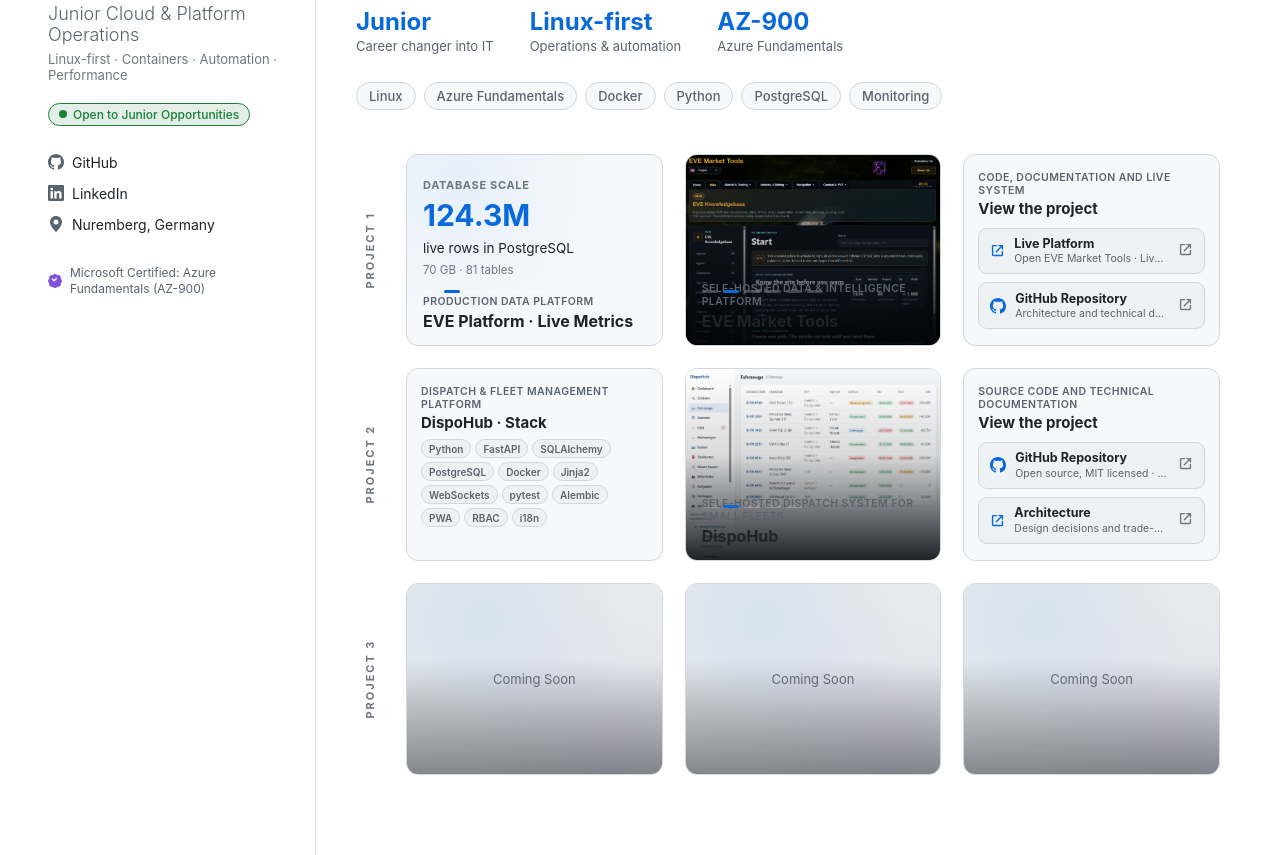
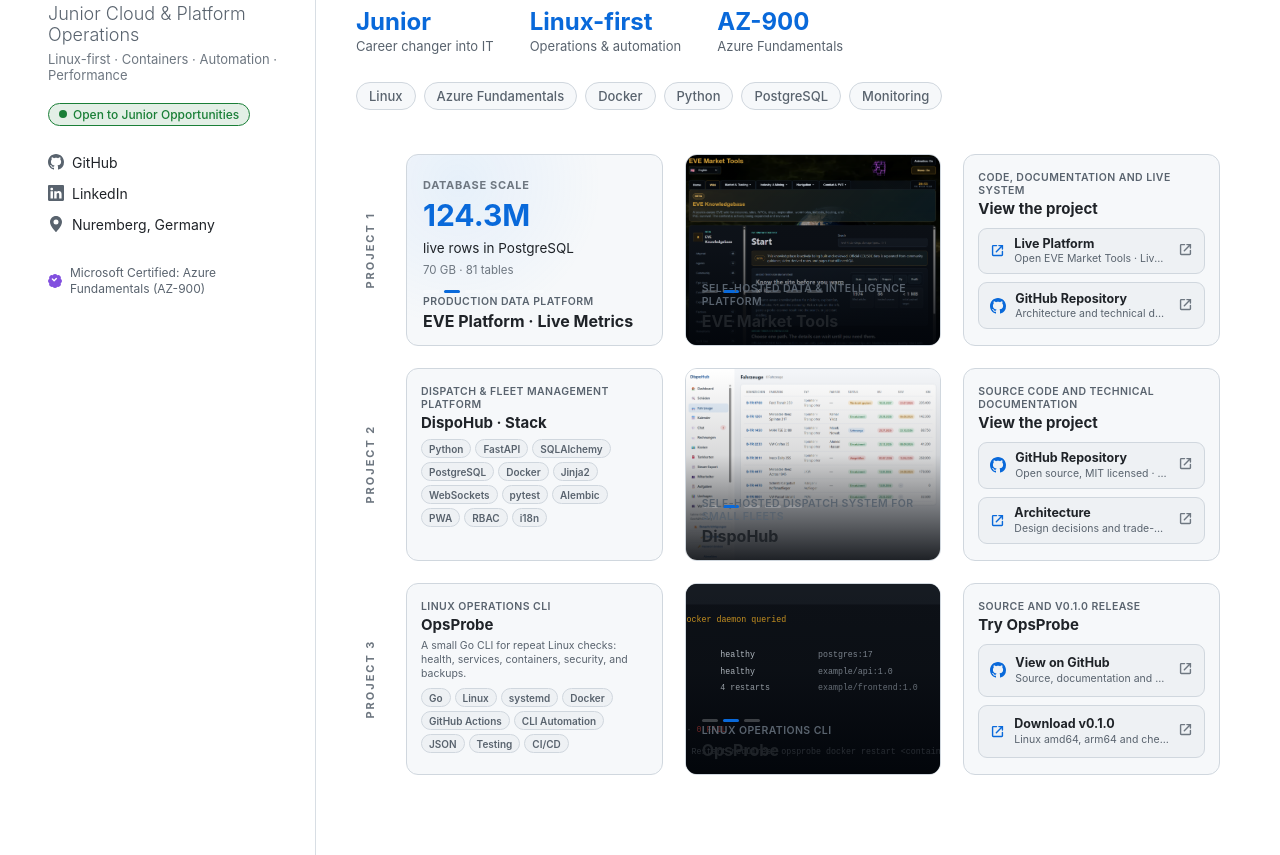
Before and after one commit to Relis-lol/Relis-lol.github.io, a plain HTML site: page index.html in a window 1280 px wide. Shown: the part 274-1129 px from the top of the page. Drawn offline with Linux system fonts and the light colour scheme.

Commit message:
Add OpsProbe portfolio project

```diff
--- a/content.js
+++ b/content.js
@@ -42,7 +42,7 @@ window.PORTFOLIO_DATA = {
   //
   // Row 1 = EVE Market Tools (metrics, gallery, links).
   // Row 2 = DispoHub (keywords, gallery, links).
-  // Row 3 = reserved for the next project.
+  // Row 3 = OpsProbe (overview, gallery, links).
   // "imageFolder" is bound to the physical assets/img/ directory and stays
   // stable when tiles are reordered.
   tiles: [
@@ -153,35 +153,58 @@ window.PORTFOLIO_DATA = {
       ]
     },
 
-    // ---- Row 3: reserved for the next project ----------------------------
-    // Easiest path is to copy row 2: turn the first tile into "keywords" with
-    // your stack, the second into "gallery" with screenshots from
-    // assets/img/tile8/, and the third into "links" pointing at the repo and
-    // its documentation. Until then each renders a neutral "Coming Soon"
-    // placeholder — title and keywords stay hidden while a tile has no images.
+    // ---- Row 3: OpsProbe -------------------------------------------------
+    // A recruiter-friendly overview, deterministic demo visuals, then direct
+    // links to the source and the published release.
     {
-      type: "showcase",
-      title: "Next project",
-      keywords: [],
-      link: "",
-      imageFolder: "tile7",
-      images: []
+      type: "keywords",
+      cardTitle: "OpsProbe",
+      cardCategory: "Linux Operations CLI",
+      ariaLabel: "OpsProbe overview and technologies",
+      summary: "A small Go CLI for repeat Linux checks: health, services, containers, security, and backups.",
+      highlights: [
+        "Go", "Linux", "systemd", "Docker", "GitHub Actions",
+        "CLI Automation", "JSON", "Testing", "CI/CD"
+      ],
+      groups: [
+        { label: "Linux operations", items: ["System health", "systemd", "Docker", "Security posture", "Backup freshness"] },
+        { label: "CLI & automation", items: ["Go", "CLI Automation", "Stable JSON", "Explicit operations"] },
+        { label: "Quality & release", items: ["Testing", "GitHub Actions", "CI/CD", "Cross-compilation", "Release Engineering"] }
+      ]
     },
     {
-      type: "showcase",
-      title: "Next project",
-      keywords: [],
-      link: "",
+      type: "gallery",
+      cardTitle: "OpsProbe",
+      cardCategory: "Linux Operations CLI",
       imageFolder: "tile8",
-      images: []
+      images: [
+        { src: "opsprobe-check.svg", alt: "OpsProbe DEMO DATA health report covering system, services, Docker, security, backups, and summary" },
+        { src: "opsprobe-docker.svg", alt: "OpsProbe DEMO DATA Docker inspection with healthy containers and a restart warning" },
+        { src: "opsprobe-json.svg", alt: "OpsProbe deterministic JSON report marked as demo data for automation" }
+      ]
     },
     {
-      type: "showcase",
-      title: "Next project",
-      keywords: [],
-      link: "",
-      imageFolder: "tile9",
-      images: []
+      type: "links",
+      cardTitle: "Try OpsProbe",
+      cardCategory: "Source and v0.1.0 release",
+      links: [
+        {
+          type: "github",
+          title: "View on GitHub",
+          description: "Source, documentation and CI",
+          label: "Repository",
+          url: "https://github.com/Relis-lol/opsprobe",
+          ariaLabel: "Open the OpsProbe GitHub repository in a new tab"
+        },
+        {
+          type: "release",
+          title: "Download v0.1.0",
+          description: "Linux amd64, arm64 and checksums",
+          label: "GitHub Release",
+          url: "https://github.com/Relis-lol/opsprobe/releases/tag/v0.1.0",
+          ariaLabel: "Open the OpsProbe v0.1.0 release downloads in a new tab"
+        }
+      ]
     }
   ],
 
--- a/script.js
+++ b/script.js
@@ -406,6 +406,13 @@
     attachSpotlight(card);
     card.appendChild(buildStaticHeader(tile.cardCategory, tile.cardTitle));
 
+    if (tile.summary) {
+      card.classList.add("has-summary");
+      const summary = el("p", "kw-summary");
+      summary.textContent = tile.summary;
+      card.appendChild(summary);
+    }
+
     // The tile face is small (4:3, ~100px of usable height), so it carries a
     // flat, scannable set of tags rather than the labelled groups — those
     // would overflow and get clipped. "highlights" picks what shows here;
@@ -616,6 +623,11 @@
     const { stage } = openModalShell(tile.cardTitle, tile.cardCategory);
     stage.classList.add("is-keywords");
     const wrap = el("div", "modal-kw-groups");
+    if (tile.summary) {
+      const summary = el("p", "modal-kw-summary");
+      summary.textContent = tile.summary;
+      wrap.appendChild(summary);
+    }
     groups.forEach(group => {
       const row = el("div", "modal-kw-group");
       row.appendChild(el("span", "modal-kw-group__label", group.label));
--- a/style.css
+++ b/style.css
@@ -712,6 +712,17 @@ body {
    loosening either one clips the last row. */
 .tile--keywords .tile-header { margin-bottom: 7px; }
 
+.kw-summary {
+  position: relative;
+  z-index: 2;
+  margin: 0 0 7px;
+  color: var(--fg-muted);
+  font-size: 10.5px;
+  line-height: 1.35;
+}
+
+.tile--keywords.has-summary .tile-header { margin-bottom: 5px; }
+
 .kw-cloud {
   position: relative;
   z-index: 2;
@@ -746,6 +757,13 @@ body {
   display: flex;
   flex-direction: column;
   gap: 16px;
+}
+.modal-kw-summary {
+  margin: 0;
+  color: var(--fg-muted);
+  font-size: 14px;
+  line-height: 1.55;
+  max-width: 700px;
 }
 .modal-kw-group {
   display: flex;
```
Also changed, not shown: assets/img/tile8/opsprobe-check.svg (added), assets/img/tile8/opsprobe-docker.svg (added), assets/img/tile8/opsprobe-json.svg (added).
